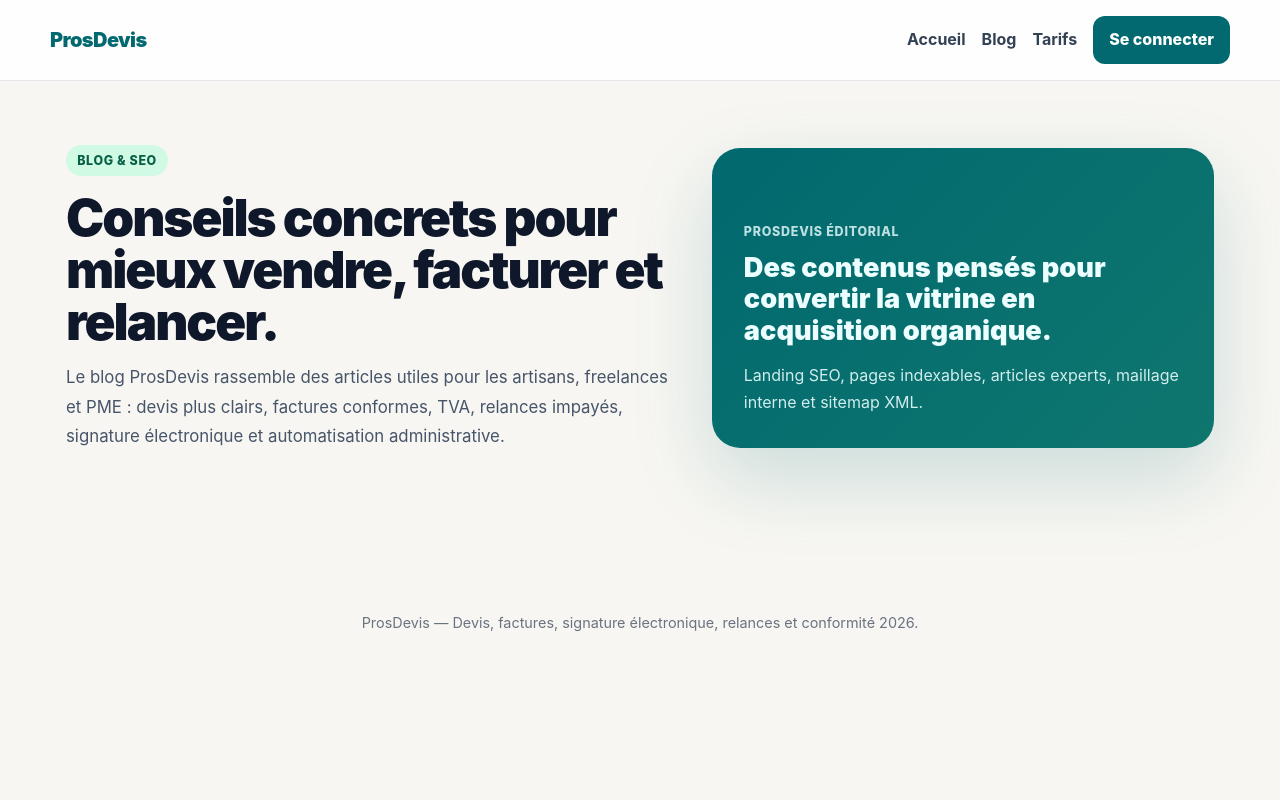
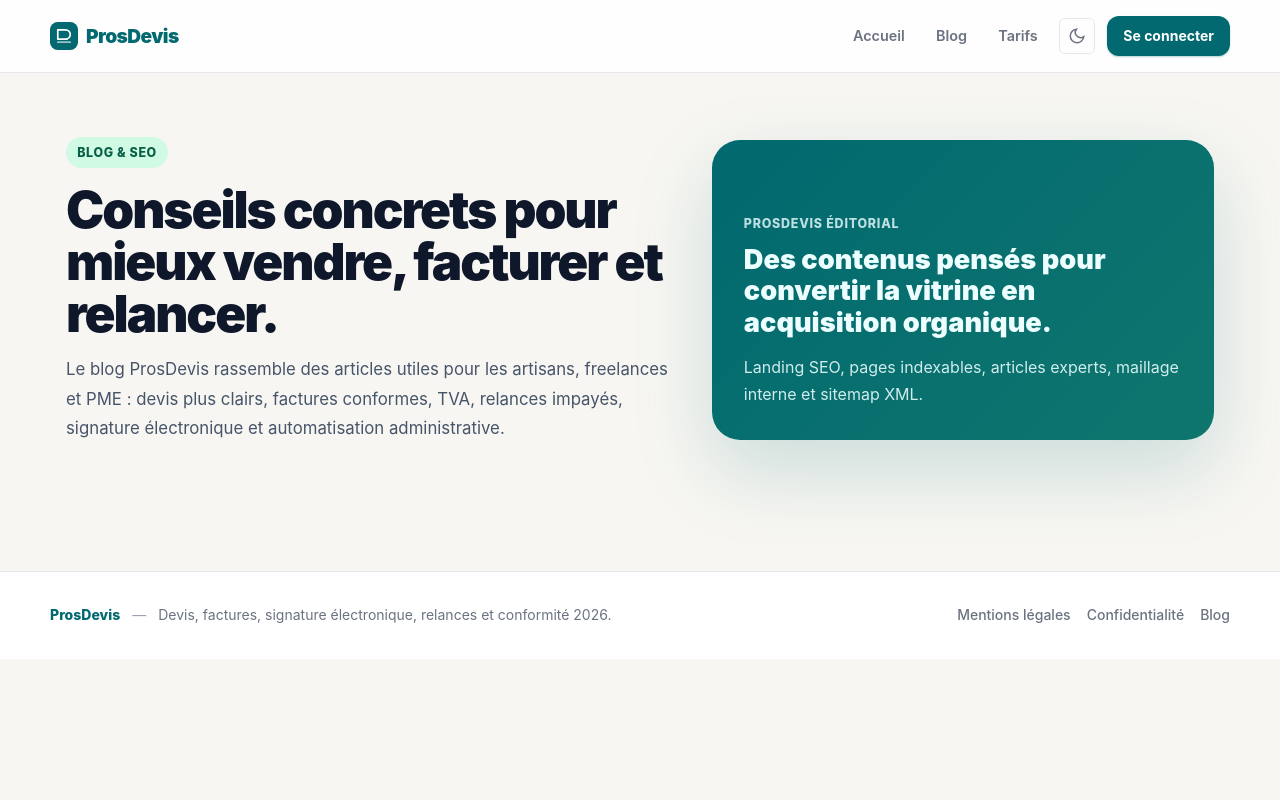
Before and after one commit to Sazar/prosdevis, a PHP site: page /blog in a window 1280 px wide. Run offline with PHP 8.4, Linux system fonts and the light colour scheme; data that the repository does not hold is empty.

Commit message:
feat: dark mode sur les pages publiques
- layouts/public.php : variables dark mode, toggle ☀️/🌙, anti-FOUC, cookie theme
- public/assets/css/public.css : nouveau fichier dark mode dédié aux pages publiques
  (header, blog cards, article, signature page, pricing, footer)

```diff
--- a/app/Views/layouts/public.php
+++ b/app/Views/layouts/public.php
@@ -4,9 +4,15 @@ $metaDescription = $metaDescription ?? 'ProsDevis, devis, factures et automatisa
 $canonical = $canonical ?? '/';
 $canonicalUrl = ((!empty($_SERVER['HTTPS']) && $_SERVER['HTTPS'] !== 'off') ? 'https' : 'http') . '://' . ($_SERVER['HTTP_HOST'] ?? 'localhost') . $canonical;
 $ogImage = $ogImage ?? null;
+
+// Lecture thème depuis cookie (anti-FOUC)
+$pubTheme = 'auto';
+if (!empty($_COOKIE['theme']) && in_array($_COOKIE['theme'], ['light', 'dark'])) {
+    $pubTheme = $_COOKIE['theme'];
+}
 ?>
 <!DOCTYPE html>
-<html lang="fr">
+<html lang="fr" data-theme="<?= htmlspecialchars($pubTheme) ?>">
 <head>
     <meta charset="UTF-8">
     <meta name="viewport" content="width=device-width, initial-scale=1.0">
@@ -19,31 +25,40 @@ $ogImage = $ogImage ?? null;
     <meta property="og:url" content="<?= htmlspecialchars($canonicalUrl) ?>">
     <?php if ($ogImage): ?><meta property="og:image" content="<?= htmlspecialchars($ogImage) ?>"><?php endif; ?>
     <meta name="twitter:card" content="summary_large_image">
-    <style>
-        :root {
-            --bg:#f7f6f2; --surface:#ffffff; --border:#e5e7eb; --text:#111827; --muted:#6b7280; --primary:#01696f;
-        }
-        *{box-sizing:border-box;margin:0;padding:0}
-        body{font-family:Inter,Arial,sans-serif;background:var(--bg);color:var(--text);line-height:1.6;min-height:100vh}
-        a{text-decoration:none;color:inherit}
-        .public-header{padding:1rem 1.25rem;border-bottom:1px solid var(--border);background:rgba(255,255,255,.88);backdrop-filter:blur(8px);position:sticky;top:0;z-index:5}
-        .public-nav{max-width:1180px;margin:0 auto;display:flex;justify-content:space-between;align-items:center;gap:1rem}
-        .public-brand{font-weight:900;letter-spacing:-.03em;color:var(--primary);font-size:1.25rem}
-        .public-menu{display:flex;gap:1rem;align-items:center;flex-wrap:wrap}
-        .public-link{font-weight:700;color:#334155}
-        .public-cta{display:inline-flex;align-items:center;padding:.7rem 1rem;border-radius:12px;background:var(--primary);color:#fff;font-weight:800}
-        .public-footer{padding:2rem 1.25rem;color:var(--muted);font-size:.9rem;text-align:center}
-        @media (max-width: 720px){ .public-nav{flex-direction:column;align-items:flex-start;} }
-    </style>
+    <link rel="stylesheet" href="/assets/css/public.css">
+    <!-- Anti-FOUC : applique le thème avant le premier rendu -->
+    <script>
+    (function(){
+        var c = document.cookie.match(/(?:^|;\s*)theme=([^;]*)/);
+        var s = c ? c[1] : null;
+        var t = (s === 'light' || s === 'dark') ? s
+              : (window.matchMedia('(prefers-color-scheme: dark)').matches ? 'dark' : 'light');
+        document.documentElement.setAttribute('data-theme', t);
+    })();
+    </script>
 </head>
 <body>
     <header class="public-header">
         <div class="public-nav">
-            <a href="/" class="public-brand">ProsDevis</a>
-            <nav class="public-menu">
+            <a href="/" class="public-brand">
+                <svg viewBox="0 0 36 36" fill="none" xmlns="http://www.w3.org/2000/svg" width="28" height="28" aria-hidden="true">
+                    <rect width="36" height="36" rx="10" fill="var(--pub-primary)"/>
+                    <path d="M10 10h10a6 6 0 0 1 0 12H10V10zm0 12h12" stroke="white" stroke-width="2.2" stroke-linecap="round" stroke-linejoin="round"/>
+                    <path d="M10 26h16" stroke="white" stroke-width="2.2" stroke-linecap="round" opacity="0.6"/>
+                </svg>
+                ProsDevis
+            </a>
+            <nav class="public-menu" aria-label="Navigation principale">
                 <a class="public-link" href="/">Accueil</a>
                 <a class="public-link" href="/blog">Blog</a>
                 <a class="public-link" href="/pricing">Tarifs</a>
+                <!-- Toggle dark mode -->
+                <button id="pubThemeToggle" class="pub-theme-btn" aria-label="Basculer le thème">
+                    <svg id="pubThemeIcon" xmlns="http://www.w3.org/2000/svg" width="18" height="18" fill="none" viewBox="0 0 24 24" stroke="currentColor" stroke-width="2">
+                        <circle cx="12" cy="12" r="5"/>
+                        <path d="M12 1v2M12 21v2M4.22 4.22l1.42 1.42M18.36 18.36l1.42 1.42M1 12h2M21 12h2M4.22 19.78l1.42-1.42M18.36 5.64l1.42-1.42"/>
+                    </svg>
+                </button>
                 <a class="public-cta" href="/login">Se connecter</a>
             </nav>
         </div>
@@ -52,7 +67,67 @@ $ogImage = $ogImage ?? null;
         <?= $content ?? '' ?>
     </main>
     <footer class="public-footer">
-        ProsDevis &mdash; Devis, factures, signature électronique, relances et conformité 2026.
+        <div class="public-footer-inner">
+            <span class="public-footer-brand">ProsDevis</span>
+            <span class="public-footer-sep">&mdash;</span>
+            <span>Devis, factures, signature électronique, relances et conformité 2026.</span>
+            <div class="public-footer-links">
+                <a href="/mentions-legales">Mentions légales</a>
+                <a href="/confidentialite">Confidentialité</a>
+                <a href="/blog">Blog</a>
+            </div>
+        </div>
     </footer>
+
+    <script>
+    (function(){
+        var html = document.documentElement;
+        var btn  = document.getElementById('pubThemeToggle');
+        var icon = document.getElementById('pubThemeIcon');
+
+        function getCookie() {
+            var c = document.cookie.match(/(?:^|;\s*)theme=([^;]*)/);
+            return c ? c[1] : null;
+        }
+
+        function getTheme() {
+            var s = getCookie();
+            if (s === 'light' || s === 'dark') return s;
+            return window.matchMedia('(prefers-color-scheme: dark)').matches ? 'dark' : 'light';
+        }
+
+        function setIcon(t) {
+            if (!icon) return;
+            if (t === 'dark') {
+                icon.innerHTML = '<circle cx="12" cy="12" r="5"/><path d="M12 1v2M12 21v2M4.22 4.22l1.42 1.42M18.36 18.36l1.42 1.42M1 12h2M21 12h2M4.22 19.78l1.42-1.42M18.36 5.64l1.42-1.42"/>';
+                btn && (btn.setAttribute('aria-label', 'Passer en mode clair'));
+            } else {
+                icon.innerHTML = '<path d="M21 12.79A9 9 0 1 1 11.21 3 7 7 0 0 0 21 12.79z"/>';
+                btn && (btn.setAttribute('aria-label', 'Passer en mode sombre'));
+            }
+        }
+
+        var current = getTheme();
+        html.setAttribute('data-theme', current);
+        setIcon(current);
+
+        btn && btn.addEventListener('click', function(){
+            current = current === 'dark' ? 'light' : 'dark';
+            html.setAttribute('data-theme', current);
+            document.cookie = 'theme=' + current + '; path=/; max-age=31536000; SameSite=Lax';
+            setIcon(current);
+        });
+
+        // Sync auto si l'OS change et qu'aucun cookie n'est défini
+        window.matchMedia('(prefers-color-scheme: dark)').addEventListener('change', function(e){
+            if (!getCookie()) {
+                current = e.matches ? 'dark' : 'light';
+                html.setAttribute('data-theme', current);
+                setIcon(current);
+            }
+        });
+    })();
+    </script>
+    <?= $extraScripts ?? '' ?>
 </body>
 </html>
```
Also changed, not shown: public/assets/css/public.css (added).
